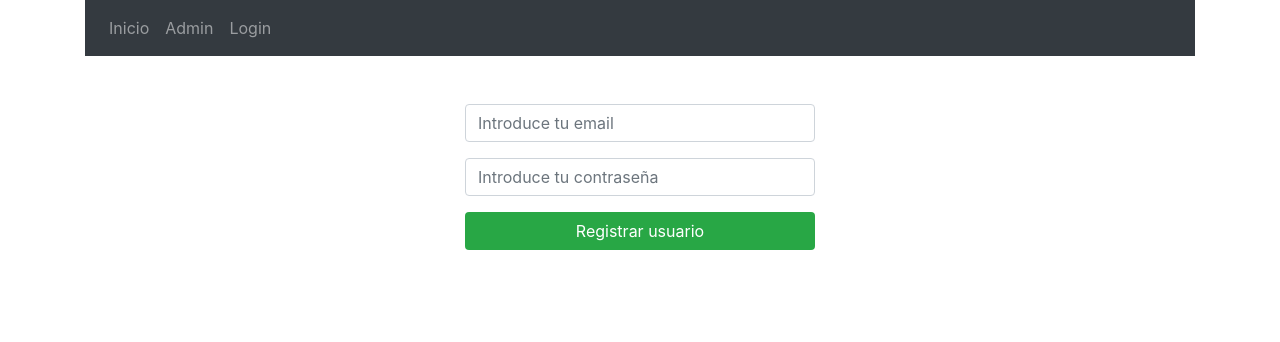
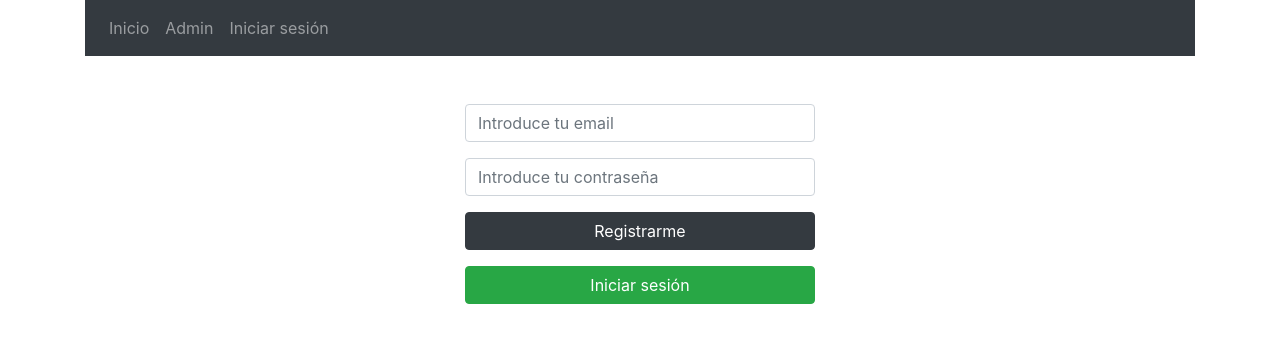
Before and after one commit to UlisesAstrada/firebase-auth-react, a React (Create React App) app: page /login in a window 1280 px wide. Shown: the top 342 px of the page. Built offline with nearby package versions, Linux system fonts and the light colour scheme.

Commit message:
Twisting and tweaking some things

```diff
--- a/src/components/Login.jsx
+++ b/src/components/Login.jsx
@@ -12,14 +12,21 @@ function Login () {
     auth.createUserWithEmailAndPassword(email, password)
       .then(res => alert('Usuario registrado'))
       .catch (e => {
-        if(e.code == 'auth/invalid-email') {
+        if(e.code === 'auth/invalid-email') {
           setMsgError('Verifique que el email sea correcto')
         }
-        if(e.code == 'auth/weak-password') {
+        if(e.code === 'auth/weak-password') {
           setMsgError('La contraseña debe tener al menos 6 caracteres')
         }
       })
     }
+
+  const LoginUsuario = () => {
+    auth.signInWithEmailAndPassword(email, password)
+      .then(res => console.log(res))
+      .catch(err => console.error(err))
+  }
+
   return (
     <div className="row mt-5">
       <div className="col"></div>
@@ -36,10 +43,13 @@ function Login () {
             placeholder="Introduce tu contraseña"
             type="password"/>
           <input
-            className="btn btn-block mt-3 bg-success text-white rounded"
+            className="btn btn-block mt-3 btn-dark text-white rounded"
             type="submit"
-            value="Registrar usuario"/>
+            value="Registrarme"/>
         </form>
+        <button
+          onClick={LoginUsuario}
+          className="btn btn-success btn-block mt-2 text-white rounded">Iniciar sesión</button>
         {
           msgError !== null ? (<div className="alert alert-danger" role="alert">{msgError}</div>) : (<span></span>)
         }
--- a/src/components/Menu.jsx
+++ b/src/components/Menu.jsx
@@ -1,8 +1,5 @@
 import React from 'react'
 import {Link} from 'react-router-dom'
-import Admin from './Admin'
-import Login from './Login'
-import Inicio from './Inicio'
 
 function Menu() {
   return (
@@ -16,7 +13,7 @@ function Menu() {
             <Link className="nav-link" to="/admin">Admin</Link>
           </li>
           <li>
-            <Link className="nav-link" to="/login">Login</Link>
+            <Link className="nav-link" to="/login">Iniciar sesión</Link>
           </li>
         </ul>
       </nav>
--- a/src/firebaseconfig.js
+++ b/src/firebaseconfig.js
@@ -12,8 +12,6 @@ const firebaseConfig = {
 };
 // Initialize Firebase
 const fire = firebase.initializeApp(firebaseConfig);
-const analytics = firebase.analytics();
-
 const auth = fire.auth()
 
 export {auth}
```
